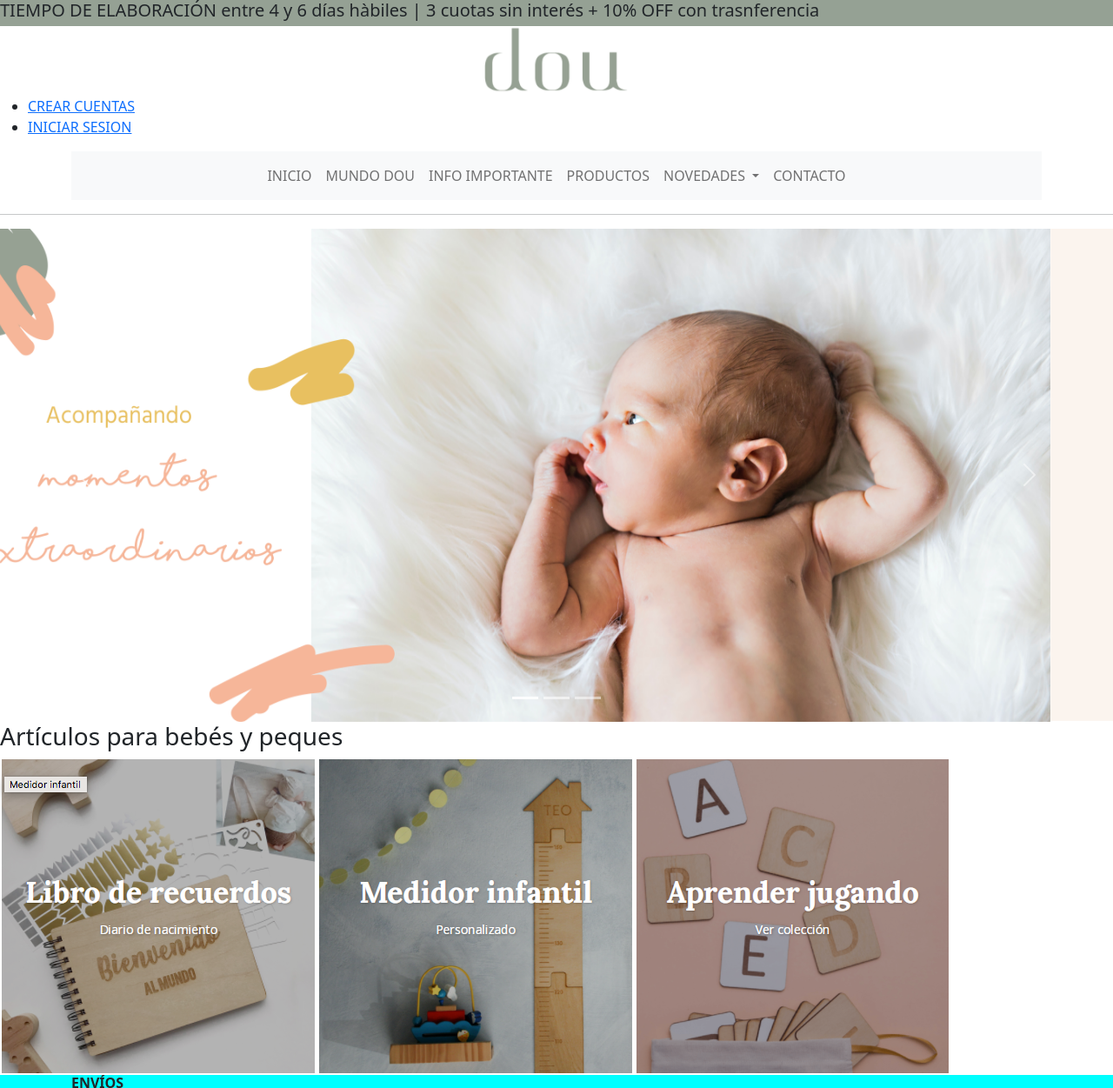
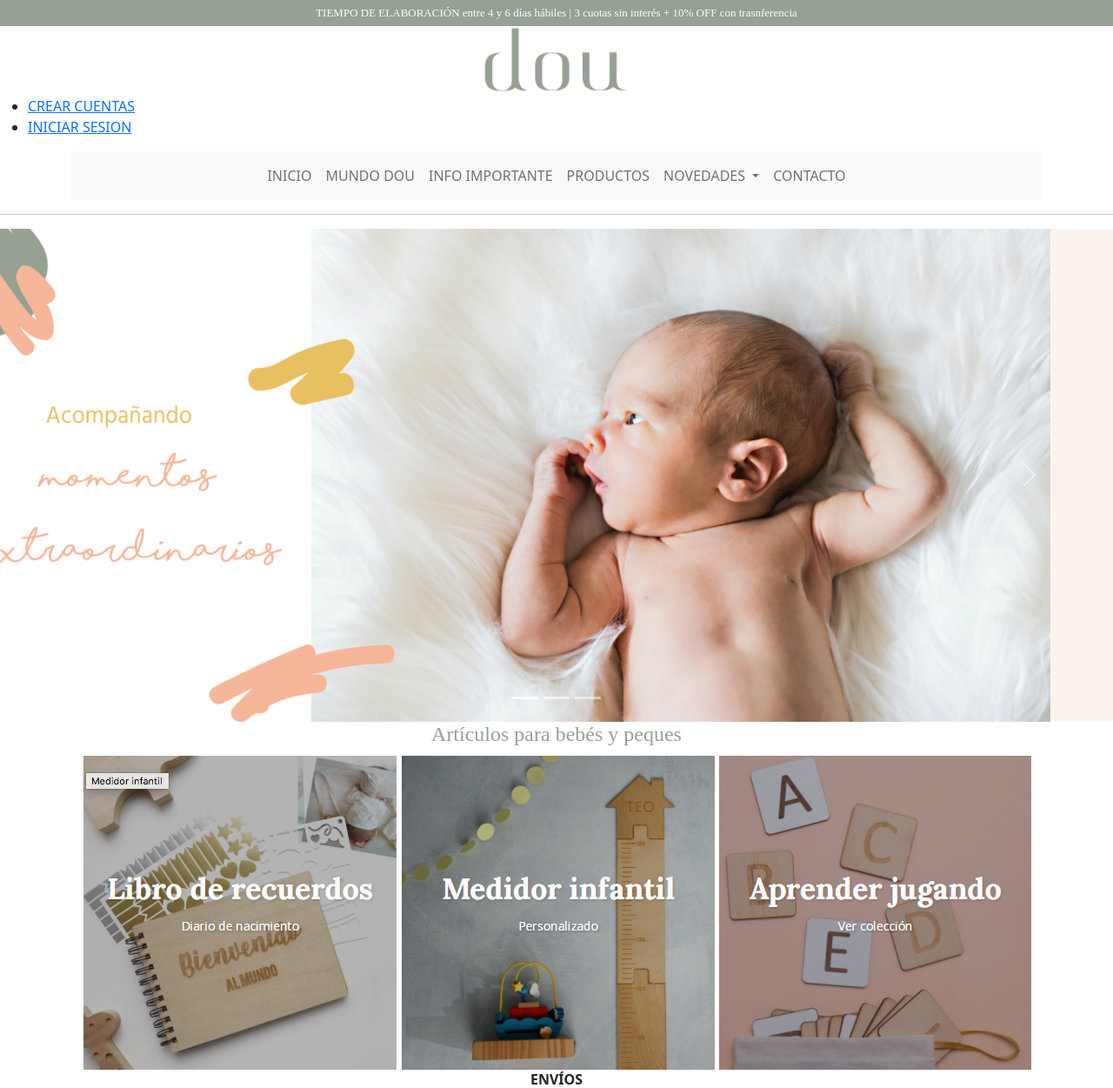
Before and after one commit to Ezequiellm23/proyecto-sass, a website: page index.html in a window 1280 px wide. Shown: the top 1251 px of the page at 87% size. Drawn offline with nearby package versions, Linux system fonts and the light colour scheme.

Commit message:
mas anidaciones a index

```diff
--- a/index.html
+++ b/index.html
@@ -17,9 +17,9 @@
                     <header id="arriba">
 
                         <div class="socaloArriba">
-                              <h5>TIEMPO DE ELABORACIÓN entre 4 y 6 días
-                                    hàbiles |  3 cuotas sin interés + 10% OFF con trasnferencia
-                              </h5>
+                              <p>TIEMPO DE ELABORACIÓN entre 4 y 6 días
+                                    hábiles |  3 cuotas sin interés + 10% OFF con trasnferencia
+                              </p>
                         </div>
 
                         <div class="logoClass">
@@ -115,7 +115,7 @@
 
                         </section>
 
-                        <h3 class="bebesYpeques"> Artículos para bebés y peques</h3>
+                        <h4 class="bebesYpeques"> Artículos para bebés y peques</h4>
 
                    <section class="tresImagenes">
                        <a href="index.html"> <img class="libroRecuerdos" src="assets/libro de recuerdos.png" alt="libro de recuerdos"></a> <!--Las 3 imagenes seran links-->
--- a/scss/origen.scss
+++ b/scss/origen.scss
@@ -6,7 +6,17 @@ header{
         width: 100%;
         height: 30px;
         z-index: 200;
+        text-align: center;
+        font-family: Hind Light;
 
+
+
+        p{
+            color: white;
+            padding: 5px;
+            font-size: small;
+
+        }
 
 
        }//Fin socaloArriba
@@ -37,8 +47,6 @@ header{
                 }
 
 
-
-
        }//cierre logoClass
 
 
@@ -47,16 +55,40 @@ header{
 
 }//cierre header
 
+footer{
+          div{
+
+               .text{
+                     color: #e8bf6d;
+               }
+
+
+          }
+
+}
+
 //Index
+
+.bodyIndex{
+
+
+       main{text-align: center;
 
 
 
-.textosBajos{ background-color: aqua;
+           h4{ color: #95a194;
+            font-family: Hind Light;
+
+
+            }
+        }
+}
+
+.textosBajos{
 
             .container{
 
                 div{display: inline;
-
 
 
 
```
Also changed, not shown: css/origen.css, 1 other file.
